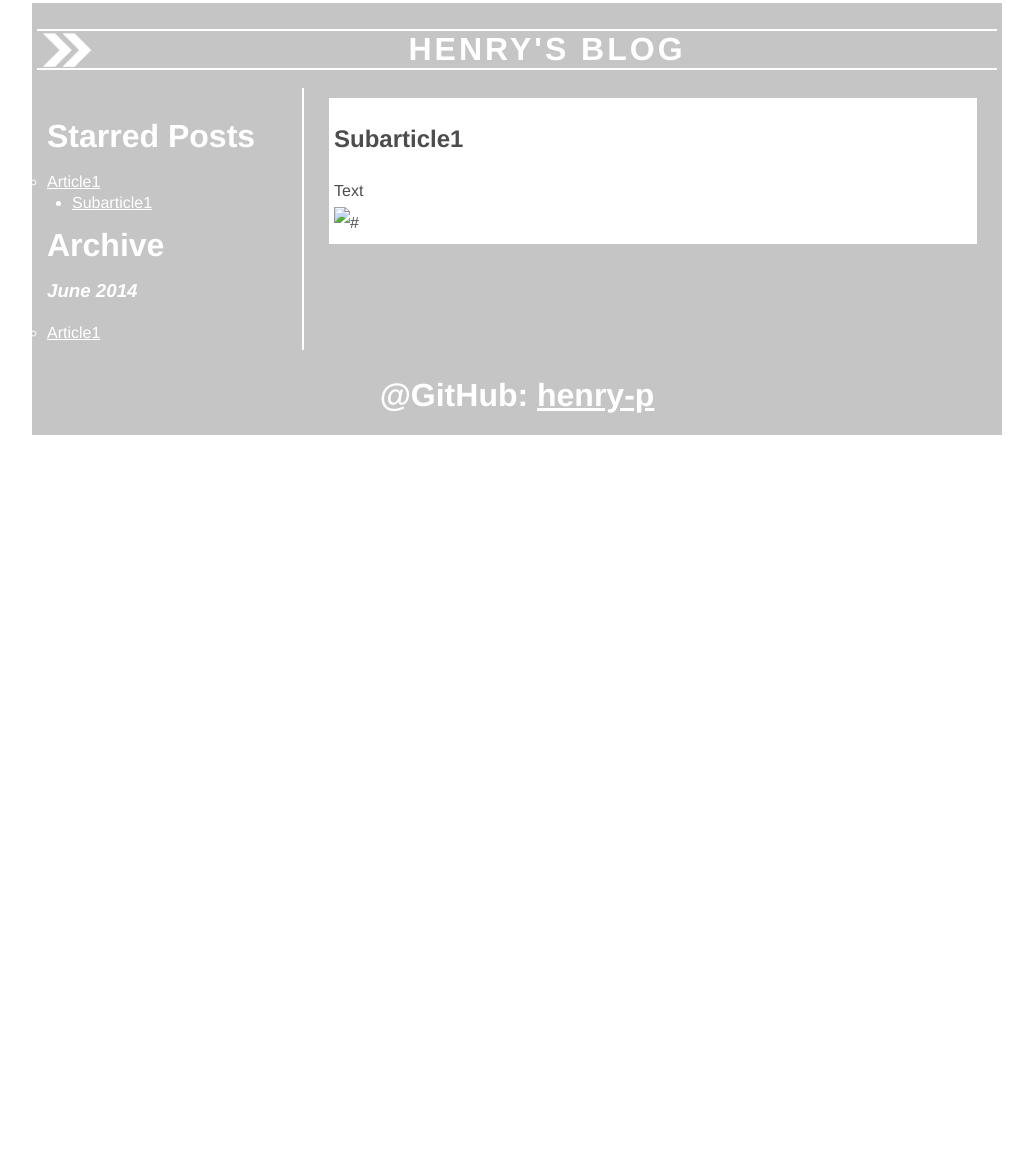
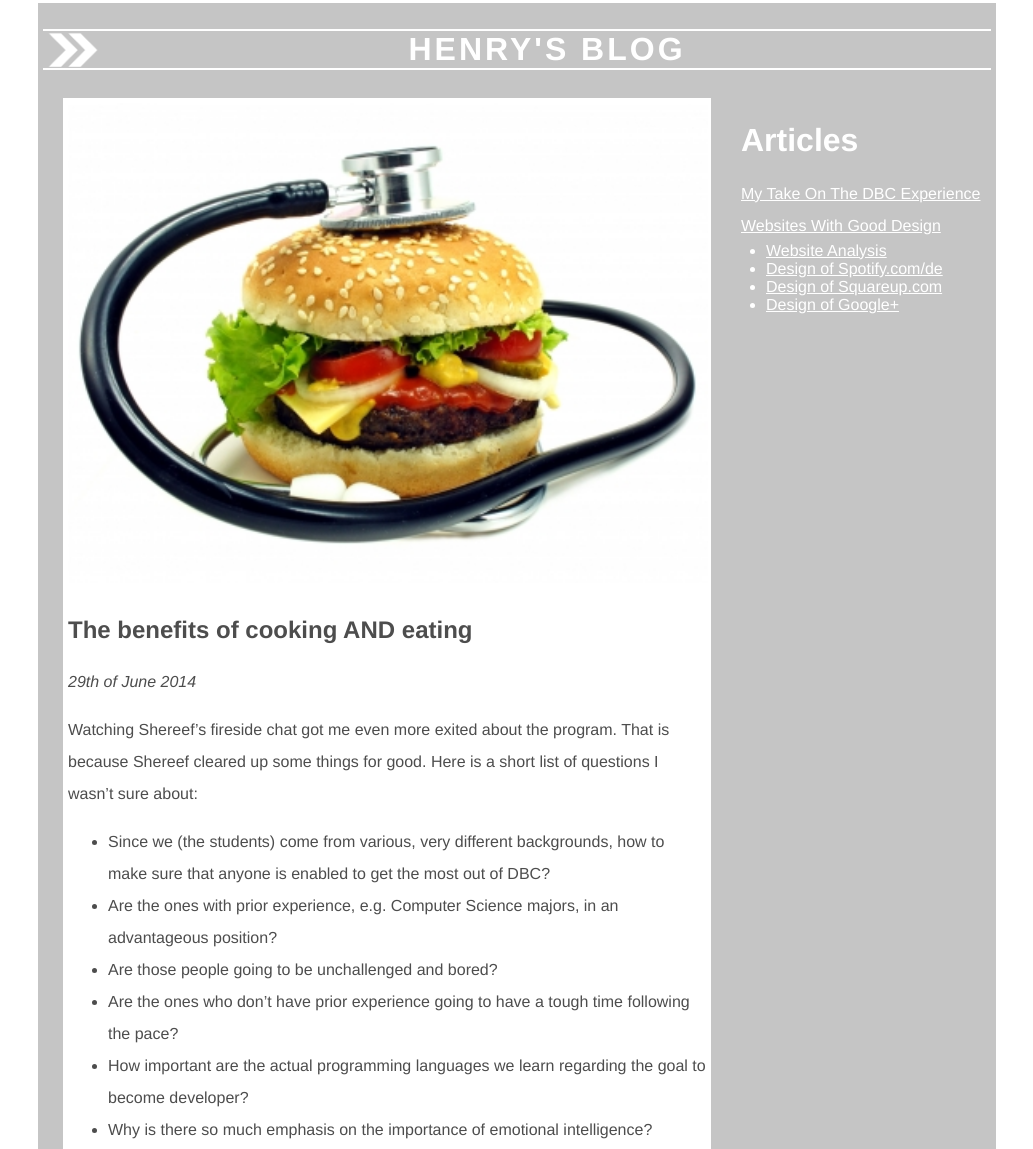
Before and after one commit to henry-p/henry-p.github.io, a plain HTML site: page blog-posts/week1_cultural.html in a window 1280 px wide. Shown: the part 17-1166 px from the top of the page, without its empty margins (123-1156 px from the left). Before the commit the page ends 800 px from the top, so only its background shows below. Drawn offline with Linux system fonts and the light colour scheme.

Commit message:
added cultural blog post, updated stylesheet

```diff
--- a/blog-posts/stylesheets/blog_template.css
+++ b/blog-posts/stylesheets/blog_template.css
@@ -3,7 +3,7 @@ body {
 }
 
 #container {
-  width: 970px;
+  width: 958px;
   margin: 20px auto;
   background: #c5c5c5
 }
@@ -51,17 +51,14 @@ body {
 }
 
 #sidebar {
-  float: left;
+  float: right;
   width: 250px;
   padding-top: 15px;
-  padding-left: 15px;
+  padding-left: 5px;
   padding-right: 5px;
   padding-bottom: 5px;
   color: #ffffff;
-  line-height: 150%;
-  border-right-style: solid;
-  border-right-width: 2px;
-  border-right-color: #ffffff
+  line-height: 200%;
 }
 
 #sidebar ul {
@@ -85,7 +82,7 @@ a:link {
   color: #ffffff
 }
 a:visited {
-    color: #efefef
+  color: #ffffff
 }
 a:hover {
   color: #f08a1f
@@ -97,7 +94,7 @@ a:active {
 #content {
   width: 698px;
   background: #ffffff;
-  float: left
+  float: right
 }
 
 .article {
@@ -116,7 +113,7 @@ a:active {
   color: #f08a1f
 }
 .article a:visited {
-    color: #ffe055
+  color: #f08a1f
 }
 .article a:active {
   color: #53c849
--- a/blog-posts/week1_cultural.html
+++ b/blog-posts/week1_cultural.html
@@ -10,26 +10,59 @@
     <div id="header"><img src="images/arrow_right.png" alt=""><a href="../index.html"><h1>HENRY'S BLOG</h1></a>
     </div>
     <div id="sidebar">
-        <h1>Starred Posts</h1>
+      <h1>Articles</h1>
       <ul>
+        <li><a href="week1_cultural.html">My Take On The DBC Experience</a></li>
         <li>
-            <a href="blog_template.html">Article1</a>
+          <a href="week1_technical.html">Websites With Good Design</a>
           <ul>
-              <li><a href="#subarticle1">Subarticle1</a></li>
+            <li><a href="week1_technical.html#website-analysis">Website Analysis</a></li>
+            <li><a href="week1_technical.html#spotify">Design of Spotify.com/de</a></li>
+            <li><a href="week1_technical.html#squareup">Design of Squareup.com</a></li>
+            <li><a href="week1_technical.html#googleplus">Design of Google+</a></li>
           </ul>
         </li>
-        </ul>
-        <h1>Archive</h1>
-        <h3>June 2014</h3>
-        <ul>
-        	<li><a href="blog_template.html">Article1</a></li>
       </ul>
     </div>
     <div id="content">
       <div class="article" id="subarticle1">
-          <h2>Subarticle1</h2>
-          Text <br>
-          <img src="#" alt="#" />
+        <img src="images/cheeseburger_stethoscope.jpg" alt="Cheeseburger with stethoscope" />
+        <h2>The benefits of cooking AND eating</h2>
+        <p><i>29th of June 2014</i></p>
+        <p>
+          Watching Shereef’s fireside chat got me even more exited about the program.
+          That is because Shereef cleared up some things for good. Here is a short list of questions I wasn’t sure about:
+          <ul>
+            <li>Since we (the students) come from various, very different backgrounds, how to make sure that anyone is enabled to get the most out of DBC?</li>
+            <li>Are the ones with prior experience, e.g. Computer Science majors, in an advantageous position?</li>
+            <li>Are those people going to be unchallenged and bored?
+            </li>
+            <li>Are the ones who don’t have prior experience going to have a tough time following the pace?</li>
+            <li>How important are the actual programming languages we learn regarding the goal to become developer?</li>
+            <li>Why is there so much emphasis on the importance of emotional intelligence?</li>
+          </ul>
+        </p>
+        <p>
+          This is DBC’s answer to „skill gap between students“ issue: <br>
+          First of all, you should think of the following analogy. Shall San Francisco be the metaphorical starting point in the carrier of a developer, and Seattle be the point where the developer reaches a proficient senior level. Then some of the students walked just zero or maybe 5 steps towards Seattle and some already walked 500 steps. But this is only a small fraction compared to the overall distance. <br>
+          DBC has to solve one more problem there: what about the people who are not just more experienced, but even learn faster than the average. <br>
+          In order not to shackle those people to much, DBC introduced the phase system. That means, that the students are assessed at the end of one phase (three weeks), whether they are still a good fit for the community. If they are struggling, they are invited to repeat the phase. In rare cases they are asked to leave (getting the money back). <br>
+          In my opinion this is a fair system. It may sound a little tough, because every student sacrifices a considerable amount of time and money for attending Dev Bootcamp. But it’s not the case, that you - as a student - aren’t geared up for what to expect. That’s because of the fairly long and more or less intense prep phase. I think because of this argument it’s fair enough to support the more advanced ones.
+        </p>
+        <p>
+          Like Shereef said, DBC is not like school, where tests/challenges are graded and you have to achieve a specific score. You should learn everything that is taught to you by the mentors. But it’s completely up to you and your fellow students what you are building on top of that. For me that’s a great thing and opens up a space for huge opportunities. In my mind this pretty much means that we have the freedom to create awesome things, the way we want them to be.
+          That’s the part of the video that got me really excited. And it also explains why a high EQ and the ability to be empathetic are more important than having a high IQ. DBC is an „Us“-experience rather than a „Me“-experience. The students are going to communicate all the time and also build apps together. This would even be the case if you’d be a genius who is better in programming at all fields. That’s because two people can produce more code at a time than one student could. As projects are getting bigger and bigger, there’s just no way around working together in order to finish within the given timeframe.
+        </p>
+        <p>
+          Besides the productivity argument there’s also the learning and creativity argument. I think you learn faster when learning and teaching with two or more people, and also the ideas you are generating can be much more interesting, because every person has a different view of the world and the problem.
+          I see ourselves as chefs and restaurant visitors at the same time. We’re constantly cooking and eating, i.e. we are coding and we’re reading code, having a look at a new app, giving feedback. This way, the learning curve is very steep, because everyone has influence on the development process, and everyone has other tips and ideas.
+        </p>
+        <p>
+          I also learned from the video that we’re not only learning Ruby on Rails (or Javascript or…), but we’re learning how development works in an abstract, reusable way as well.
+        </p>
+        <p>
+          All those point lead me to a thrill of anticipation because it pretty much meets my expectations, and I can’t wait to walk inside the DBC Chicago building!
+        </p>
       </div>
     </div>
     <div id="footer">
```
Also changed, not shown: blog-posts/blog_template.html (+7 -8 lines), blog-posts/week1_technical.html (+7 -11 lines), index.html (+1 -1 lines), blog-posts/images/cheeseburger_stethoscope.jpg (added). Lines whose indentation alone changed are shown as unchanged.
